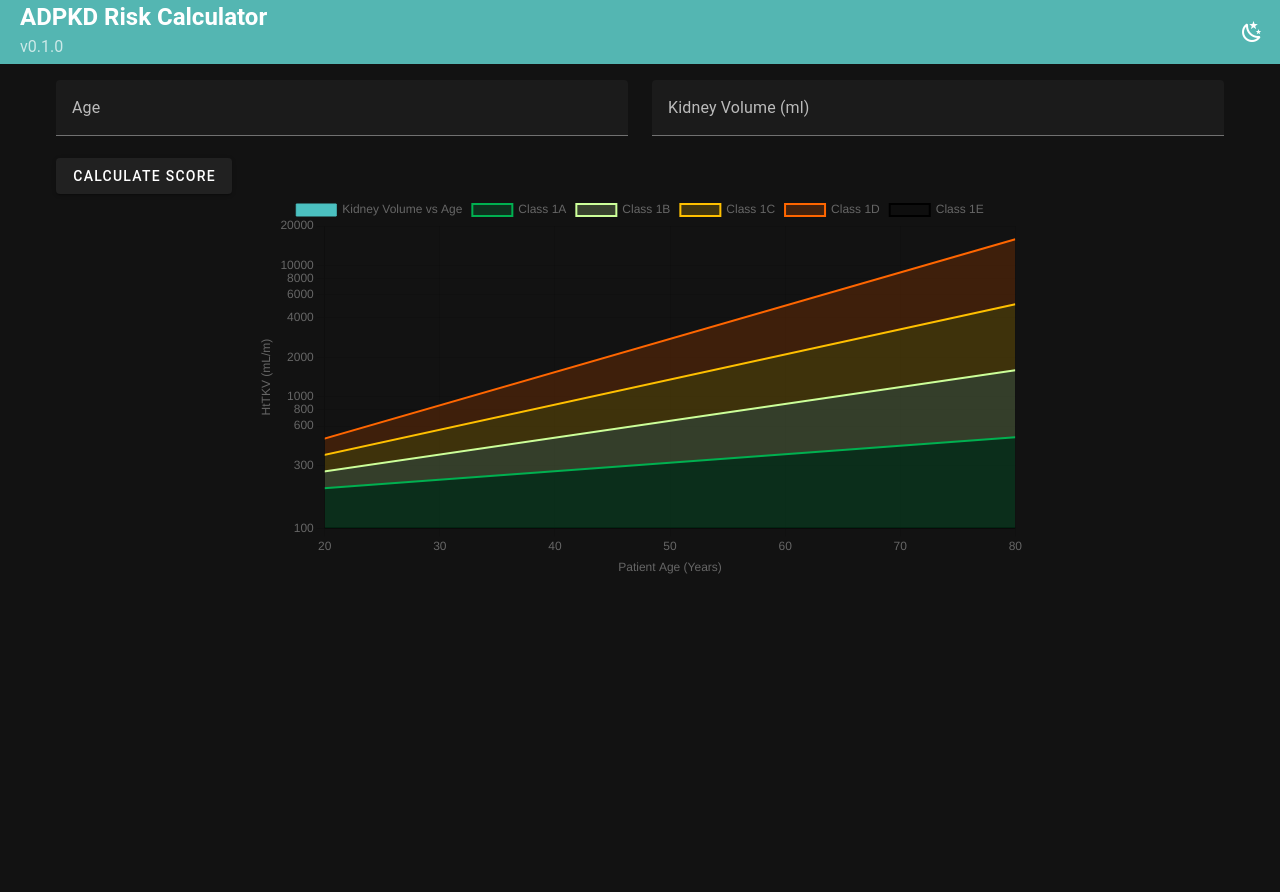
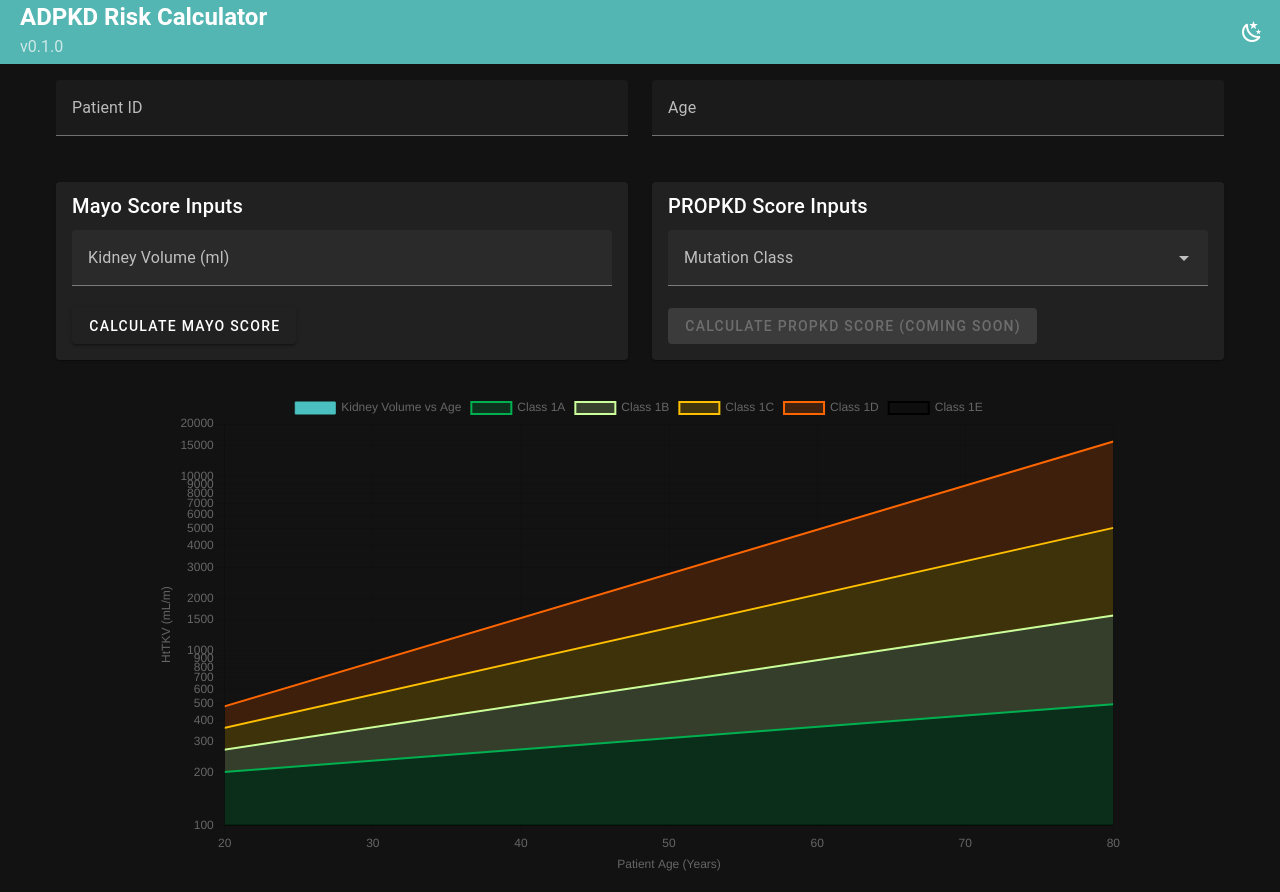
Before and after one commit to halbritter-lab/adpkd-risk, a Vue app: page / in a window 1280 px wide. Before the commit the page ends 800 px from the top, so only its background shows below. Built offline with nearby package versions, Linux system fonts and the light colour scheme; what webfontloader would draw is missing.

Commit message:
chore: Update input section layout for MAYO and PROPKD scores

```diff
--- a/src/App.vue
+++ b/src/App.vue
@@ -18,11 +18,22 @@
     <!-- Main Content -->
     <v-main>
       <v-container>
+        <!-- Top Section: General Inputs -->
         <v-row>
+          <v-col cols="12" md="6">
+            <v-text-field v-model="patientId" label="Patient ID" />
+          </v-col>
           <v-col cols="12" md="6">
             <v-text-field v-model="age" label="Age" type="number" :min="20" :max="80" />
           </v-col>
+        </v-row>
+
+        <v-row>
+          <!-- Left Section: Mayo Score Inputs (Kidney Volumes) -->
           <v-col cols="12" md="6">
+            <v-card>
+              <v-card-title>Mayo Score Inputs</v-card-title>
+              <v-card-text>
                 <v-text-field
                   v-model="kidneyVolume"
                   label="Kidney Volume (ml)"
@@ -30,13 +41,30 @@
                   :min="0"
                   :max="20000"
                 />
+                <v-btn @click="calculateScore">Calculate Mayo Score</v-btn>
+              </v-card-text>
+            </v-card>
+          </v-col>
+
+          <!-- Right Section: PROPKD Score (Mutation Class) -->
+          <v-col cols="12" md="6">
+            <v-card>
+              <v-card-title>PROPKD Score Inputs</v-card-title>
+              <v-card-text>
+                <v-select
+                  v-model="mutationClass"
+                  :items="mutationClasses"
+                  label="Mutation Class"
+                />
+                <v-btn disabled>Calculate PROPKD Score (Coming Soon)</v-btn>
+              </v-card-text>
+            </v-card>
           </v-col>
         </v-row>
-        <v-btn @click="calculateScore">Calculate Score</v-btn>
 
-        <!-- Chart (now with a max width) -->
-        <v-row justify="center">
-          <v-col cols="12" md="8">
+        <!-- Chart Section -->
+        <v-row justify="center" class="mt-5">
+          <v-col cols="12" md="10">
             <div class="chart-container">
               <LineChart :chartData="chartData" />
             </div>
@@ -54,8 +82,13 @@ export default {
   components: { LineChart },
   data() {
     return {
+      patientId: null,
       age: null,
       kidneyVolume: null,
+      mutationClass: null,
+      mutationClasses: [
+        'Class 1', 'Class 2', 'Class 3', 'Class 4', 'Class 5'
+      ], // Mutation classes for the PROPKD score
       chartData: {
         datasets: [
           {
```
Lines whose indentation alone changed are shown as unchanged.
